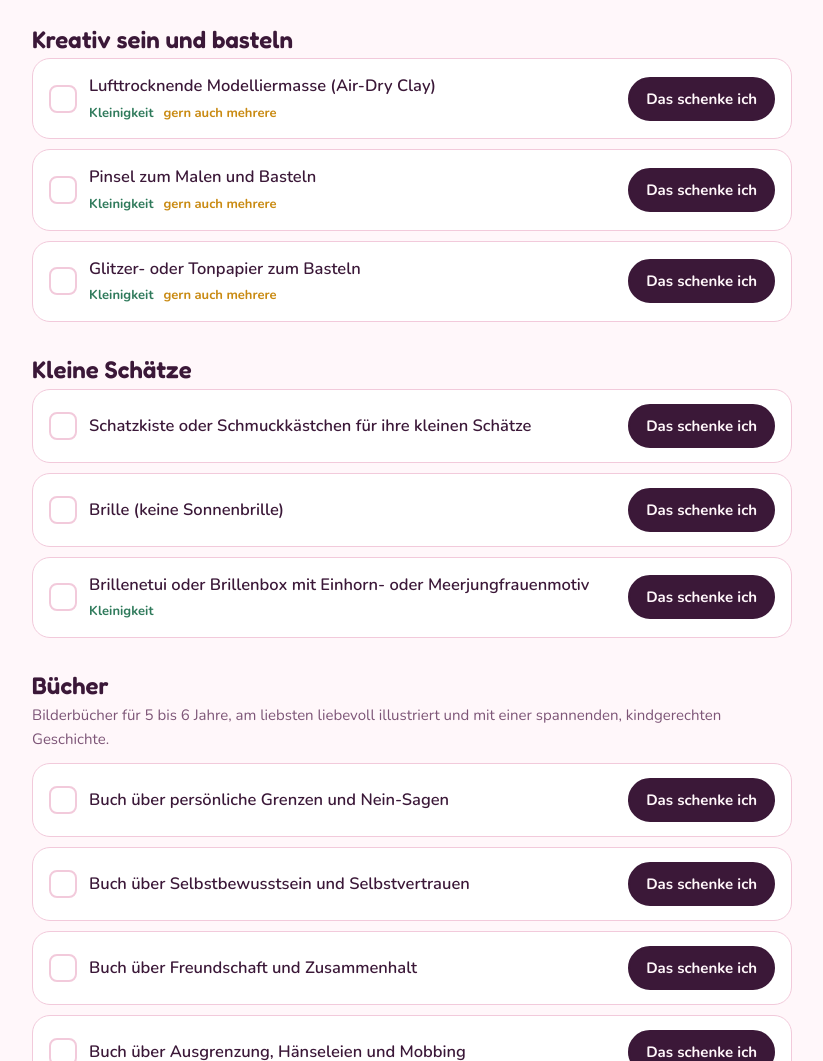
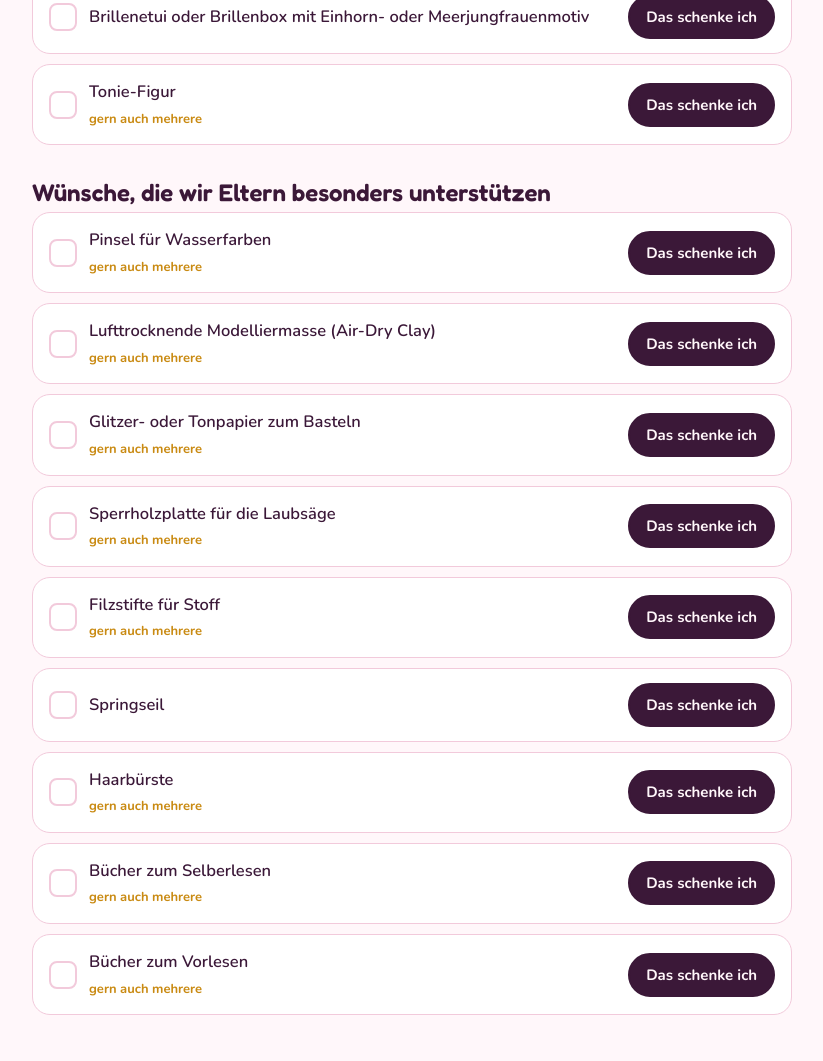
Before and after one commit to joebasement/wunschliste, a plain HTML site: page index.html in a window 1280 px wide. Shown: the part 1739-2800 px from the top of the page, without its empty margins (228-1051 px from the left). Drawn offline with nearby package versions, Linux system fonts and the light colour scheme; no server answers.

Commit message:
Add files via upload

```diff
--- a/index.html
+++ b/index.html
@@ -28,16 +28,15 @@ h2{font:600 24px/1.2 Fredoka,system-ui,sans-serif;margin:0 0 4px}
 .lead{margin:0;max-width:60ch}
 .how{margin:14px 0 0;font-size:15px;color:var(--soft)}
 svg.uni{width:100%;height:auto;display:block}
-section{margin-top:34px}
+section{margin-top:34px}section:first-child{margin-top:0}
 .hint{margin:0 0 12px;color:var(--soft);font-size:15px}
 ul{list-style:none;margin:0;padding:0;display:grid;gap:10px}
 li{background:var(--card);border:1.5px solid var(--line);border-radius:18px;padding:14px 16px}
 .row{display:flex;gap:12px;align-items:center;flex-wrap:wrap}
 .name{flex:1 1 200px;font-weight:600}
-.tags{display:block}.tag,.who{display:inline-block;font-size:13px;font-weight:700;color:var(--gold);margin-right:10px;white-space:nowrap}.tag.k{color:var(--ok)}.who{color:var(--soft)}
+.tags{display:block}.tag,.who{display:inline-block;font-size:13px;font-weight:700;color:var(--gold);margin-right:10px;white-space:nowrap}.who{color:var(--soft)}
 .box{flex:none;width:28px;height:28px;border-radius:8px;border:2px solid var(--line);display:grid;place-items:center;font-weight:800;color:var(--bg)}
 li.taken .box{background:var(--soft);border-color:var(--soft)}li.mine .box{background:var(--ok);border-color:var(--ok)}
-.filter{display:flex;gap:12px;align-items:center;justify-content:space-between;flex-wrap:wrap;background:var(--card);border:1.5px solid var(--line);border-radius:18px;padding:12px 16px}.filter p{margin:0;font-weight:600}
 button[aria-pressed=true]{background:var(--ok);border-color:var(--ok);color:var(--bg)}
 button{font:700 15px Nunito,system-ui,sans-serif;min-height:44px;padding:0 16px;border-radius:999px;border:2px solid var(--ink);background:transparent;color:var(--ink);cursor:pointer}
 button.main{background:var(--ink);color:var(--bg)}
@@ -82,7 +81,6 @@ footer{color:var(--soft);font-size:15px;text-align:center}
 </div></header>
 
 <main class="band"><div class="wrap">
-  <div class="filter"><p>Kleine Sachen machen ihr genauso viel Freude wie große.</p><button id="small" aria-pressed="false">Nur Kleinigkeiten zeigen</button></div>
   <p id="err" class="msg" hidden>Die Häkchen konnten gerade nicht geladen werden. Bitte Seite später neu laden.</p>
   <div id="list"></div>
 </div></main>
@@ -98,36 +96,36 @@ const VERGEBEN = {
   // "gern mehrere":   "pinsel": ["Oma", "Lisa"],
 };
 
-// k = Kleinigkeit (ca. 5 Euro), m = gern auch mehrere
+// m = gern auch mehrere
 const GRUPPEN = [
-  {t:"Einhörner und Accessoires", items:[
+  {t:"Mahtabs Wunschliste", items:[
     ["leuchteinhorn","Leuchtendes Einhorn"],
     ["shirt","Buntes Einhorn-T-Shirt oder Poloshirt mit Glitzer"],
-    ["haarreif","Einhorn-Haarreif","k"],
-    ["nagellack","Einhorn-Nagellack-Set für Kinder","k"],
-    ["kette","Einhorn-Halskette","k"],
-    ["armband","Einhorn-Armband","k"],
-    ["schmuck","Weiterer Einhorn-Schmuck","km"],
-    ["sticker","Einhorn- oder Glitzer-Sticker","km"],
-    ["spangen","Haarspangen oder Haargummis mit Glitzer","km"]]},
-  {t:"Kleidung und Winter", items:[
+    ["haarreif","Einhorn-Haarreif"],
+    ["nagellack","Einhorn-Nagellack-Set für Kinder"],
+    ["kette","Einhorn-Halskette"],
+    ["armband","Einhorn-Armband"],
+    ["schmuck","Weiterer Einhorn-Schmuck","m"],
+    ["sticker","Einhorn- oder Glitzer-Sticker","m"],
+    ["spangen","Haarspangen oder Haargummis mit Glitzer","m"],
     ["rock","Rock mit Blumen-, Schmetterlings-, Feen-, Meerjungfrauen- oder Kirschmotiv","m"],
     ["glitzer","Kleidung mit Sternen, Glitzer oder goldenen Pailletten","m"],
     ["muetze","Wintermütze"],
-    ["handschuhe","Wasserdichte Winterhandschuhe, am liebsten mit Einhornmotiv"]]},
-  {t:"Kreativ sein und basteln", items:[
-    ["clay","Lufttrocknende Modelliermasse (Air-Dry Clay)","km"],
-    ["pinsel","Pinsel zum Malen und Basteln","km"],
-    ["papier","Glitzer- oder Tonpapier zum Basteln","km"]]},
-  {t:"Kleine Schätze", items:[
+    ["handschuhe","Wasserdichte Winterhandschuhe, am liebsten mit Einhornmotiv"],
     ["schatzkiste","Schatzkiste oder Schmuckkästchen für ihre kleinen Schätze"],
     ["brille","Brille (keine Sonnenbrille)"],
-    ["etui","Brillenetui oder Brillenbox mit Einhorn- oder Meerjungfrauenmotiv","k"]]},
-  {t:"Bücher", hint:"Bilderbücher für 5 bis 6 Jahre, am liebsten liebevoll illustriert und mit einer spannenden, kindgerechten Geschichte.", items:[
-    ["buch-grenzen","Buch über persönliche Grenzen und Nein-Sagen"],
-    ["buch-selbst","Buch über Selbstbewusstsein und Selbstvertrauen"],
-    ["buch-freund","Buch über Freundschaft und Zusammenhalt"],
-    ["buch-mobbing","Buch über Ausgrenzung, Hänseleien und Mobbing"]]}
+    ["etui","Brillenetui oder Brillenbox mit Einhorn- oder Meerjungfrauenmotiv"],
+    ["tonie","Tonie-Figur","m"]]},
+  {t:"Wünsche, die wir Eltern besonders unterstützen", items:[
+    ["pinsel","Pinsel für Wasserfarben","m"],
+    ["clay","Lufttrocknende Modelliermasse (Air-Dry Clay)","m"],
+    ["papier","Glitzer- oder Tonpapier zum Basteln","m"],
+    ["sperrholz","Sperrholzplatte für die Laubsäge","m"],
+    ["stoffstifte","Filzstifte für Stoff","m"],
+    ["springseil","Springseil"],
+    ["haarbuerste","Haarbürste","m"],
+    ["buch-lesen","Bücher zum Selberlesen","m"],
+    ["buch-vorlesen","Bücher zum Vorlesen","m"]]}
 ];
 
 const FORM = 'https://docs.google.com/forms/d/e/1FAIpQLSdlw3IWSpkfPoe8Cdlr8DUOMjt4Di346dZ-OVhlildL9WFu2w/formResponse';
@@ -178,13 +176,12 @@ let mine = {};
 try { mine = JSON.parse(localStorage.getItem('mahtab-mine') || '{}'); } catch(e) {}
 const save = () => { try { localStorage.setItem('mahtab-mine', JSON.stringify(mine)); } catch(e) {} };
 const label = {}; GRUPPEN.forEach(g => g.items.forEach(([id, n]) => label[id] = n));
-let open = null, onlySmall = false;
+let open = null;
 
 const text = (id, wer) => `Hallo ihr beiden, ich schenke Mahtab zum Geburtstag: ${label[id]}.` + (wer ? ` Liebe Grüße, ${wer}` : '');
 
 function itemHTML([id, name, f = '']) {
-  const multi = f.includes('m'), small = f.includes('k');
-  if (onlySmall && !small) return '';
+  const multi = f.includes('m');
   const names = claims[id] || [];
   const isMine = mine[id] && names.includes(mine[id]);
   const taken = !multi && names.length && !isMine;
@@ -195,7 +192,7 @@ function itemHTML([id, name, f = '']) {
   else if (isMine) right = `<span class="status">von dir gewählt</span><button data-undo="${id}">Zurück</button>`;
   else right = `<button class="main" data-pick="${id}" aria-expanded="${open===id}">Das schenke ich</button>`;
   if (multi && isMine) right = `<span class="status">von dir gewählt</span><button data-undo="${id}">Zurück</button>`;
-  const tags = (small ? '<span class="tag k">Kleinigkeit</span>' : '') + (multi ? '<span class="tag">gern auch mehrere</span>' : '');
+  const tags = multi ? '<span class="tag">gern auch mehrere</span>' : '';
   const who = multi && names.length ? `<span class="who">schon ${names.length}&times; gewählt</span>` : '';
   let panel = '';
   if (open === id && !taken) {
@@ -241,8 +238,6 @@ root.addEventListener('click', async e => {
     delete mine[id]; save(); render();
   }
 });
-const sw = document.getElementById('small');
-sw.addEventListener('click', () => { onlySmall = !onlySmall; sw.setAttribute('aria-pressed', onlySmall); sw.textContent = onlySmall ? 'Alle Ideen zeigen' : 'Nur Kleinigkeiten zeigen'; render(); });
 render();
 load().then(render);
 setInterval(() => { if (!open) load().then(render); }, 60000);
```
